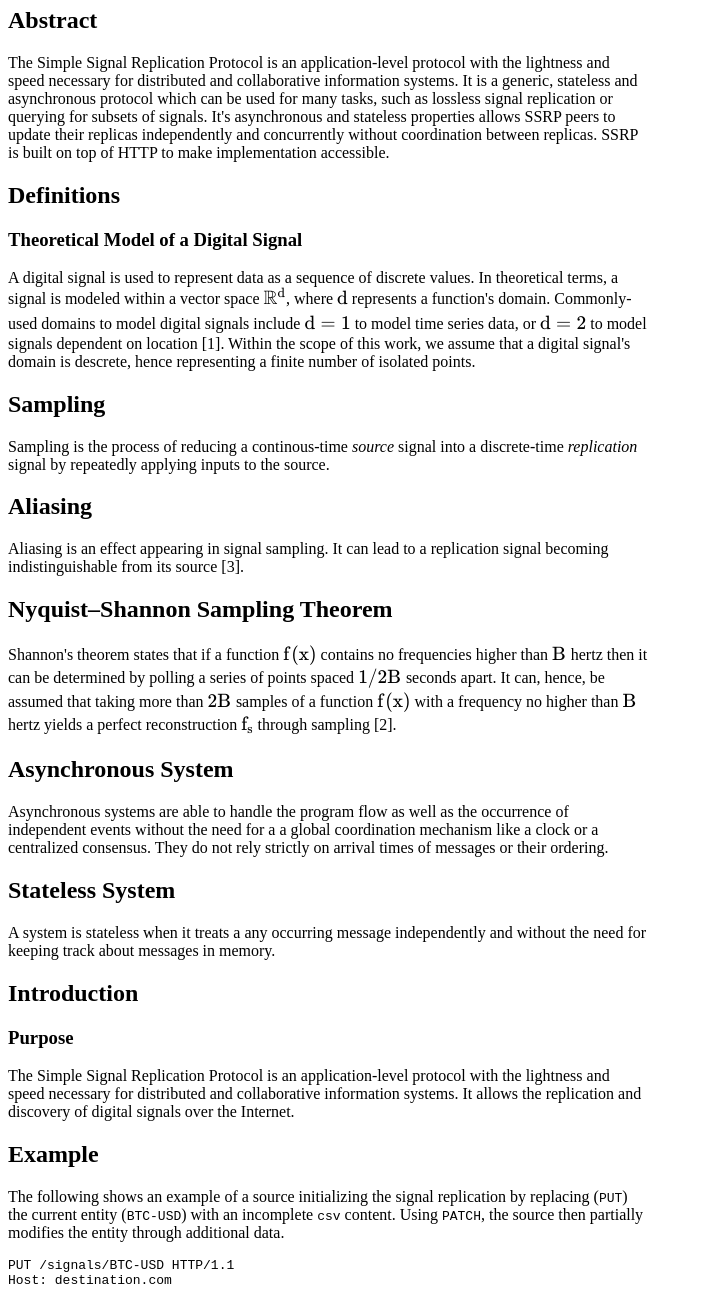
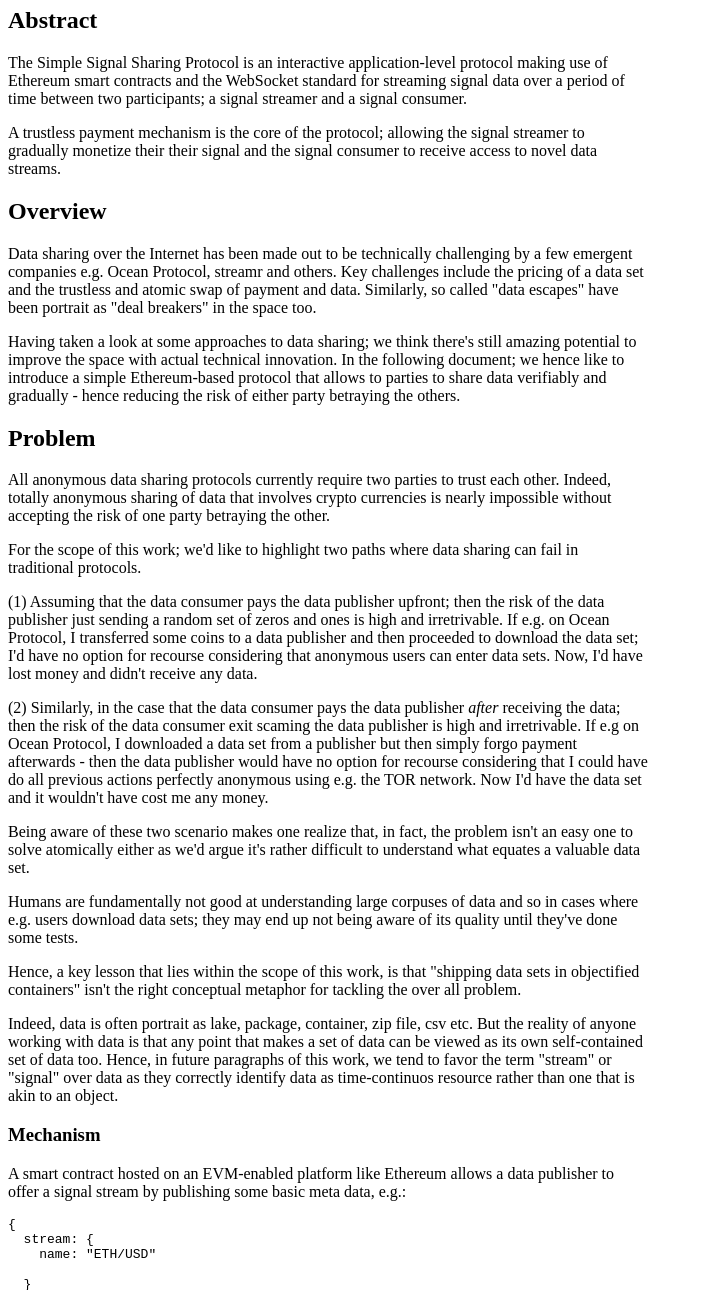
Before and after one commit to rugpullindex/SSRP, a website: page index.html in a window 1280 px wide. Shown: the part 73-1363 px from the top of the page, without its empty margins (0-703 px from the left). Drawn offline with Linux system fonts and the light colour scheme.

Commit message:
Rename and add new appendix and overview

```diff
--- a/index.html
+++ b/index.html
@@ -14,15 +14,71 @@
     </style>
   </head>
   <body>
-    <h1>SSRP - Simple Signal Replication Protocol</h1>
+    <h1>SSSP - Simple Signal Sharing Protocol</h1>
 <h2>Abstract</h2>
-<p>The Simple Signal Replication Protocol is an application-level protocol with
-the lightness and speed necessary for distributed and collaborative information
-systems. It is a generic, stateless and asynchronous protocol which can be used
-for many tasks, such as lossless signal replication or querying for subsets of
-signals. It's asynchronous and stateless properties allows SSRP peers to update
-their replicas independently and concurrently without coordination between
-replicas. SSRP is built on top of HTTP to make implementation accessible.</p>
+<p>The Simple Signal Sharing Protocol is an interactive application-level protocol
+making use of Ethereum smart contracts and the WebSocket standard for streaming
+signal data over a period of time between two participants; a signal streamer
+and a signal consumer.</p>
+<p>A trustless payment mechanism is the core of the protocol; allowing the signal
+streamer to gradually monetize their their signal and the signal consumer to
+receive access to novel data streams.</p>
+<h2>Overview</h2>
+<p>Data sharing over the Internet has been made out to be technically challenging
+by a few emergent companies e.g. Ocean Protocol, streamr and others. Key
+challenges include the pricing of a data set and the trustless and atomic swap
+of payment and data. Similarly, so called &quot;data escapes&quot; have been portrait as
+&quot;deal breakers&quot; in the space too.</p>
+<p>Having taken a look at some approaches to data sharing; we think there's still
+amazing potential to improve the space with actual technical innovation. In the
+following document; we hence like to introduce a simple Ethereum-based protocol
+that allows to parties to share data verifiably and gradually - hence reducing
+the risk of either party betraying the others.</p>
+<h2>Problem</h2>
+<p>All anonymous data sharing protocols currently require two parties to trust
+each other. Indeed, totally anonymous sharing of data that involves crypto
+currencies is nearly impossible without accepting the risk of one party
+betraying the other.</p>
+<p>For the scope of this work; we'd like to highlight two paths where data sharing
+can fail in traditional protocols.</p>
+<p>(1) Assuming that the data consumer pays the data publisher upfront; then the
+risk of the data publisher just sending a random set of zeros and ones is high
+and irretrivable. If e.g. on Ocean Protocol, I transferred some coins to a data
+publisher and then proceeded to download the data set; I'd have no option for
+recourse considering that anonymous users can enter data sets. Now, I'd have
+lost money and didn't receive any data.</p>
+<p>(2) Similarly, in the case that the data consumer pays the data publisher
+<em>after</em> receiving the data; then the risk of the data consumer exit scaming the
+data publisher is high and irretrivable. If e.g on Ocean Protocol, I downloaded
+a data set from a publisher but then simply forgo payment afterwards - then the
+data publisher would have no option for recourse considering that I could have
+do all previous actions perfectly anonymous using e.g. the TOR network. Now I'd
+have the data set and it wouldn't have cost me any money.</p>
+<p>Being aware of these two scenario makes one realize that, in fact, the problem
+isn't an easy one to solve atomically either as we'd argue it's rather
+difficult to understand what equates a valuable data set.</p>
+<p>Humans are fundamentally not good at understanding large corpuses of data and
+so in cases where e.g. users download data sets; they may end up not being
+aware of its quality until they've done some tests.</p>
+<p>Hence, a key lesson that lies within the scope of this work, is that &quot;shipping
+data sets in objectified containers&quot; isn't the right conceptual metaphor for
+tackling the over all problem.</p>
+<p>Indeed, data is often portrait as lake, package, container, zip file, csv etc.
+But the reality of anyone working with data is that any point that makes a set
+of data can be viewed as its own self-contained set of data too. Hence, in
+future paragraphs of this work, we tend to favor the term &quot;stream&quot; or &quot;signal&quot;
+over data as they correctly identify data as time-continuos resource rather
+than one that is akin to an object.</p>
+<h3>Mechanism</h3>
+<p>A smart contract hosted on an EVM-enabled platform like Ethereum allows a data
+publisher to offer a signal stream by publishing some basic meta data, e.g.:</p>
+<pre><code>{
+  stream: {
+    name: &quot;ETH/USD&quot;
+
+  }
+}
+</code></pre>
 <h2>Definitions</h2>
 <h3>Theoretical Model of a Digital Signal</h3>
 <p>A digital signal is used to represent data as a sequence of discrete values.
```
Also changed, not shown: SOURCE.md (+81 -8 lines).
